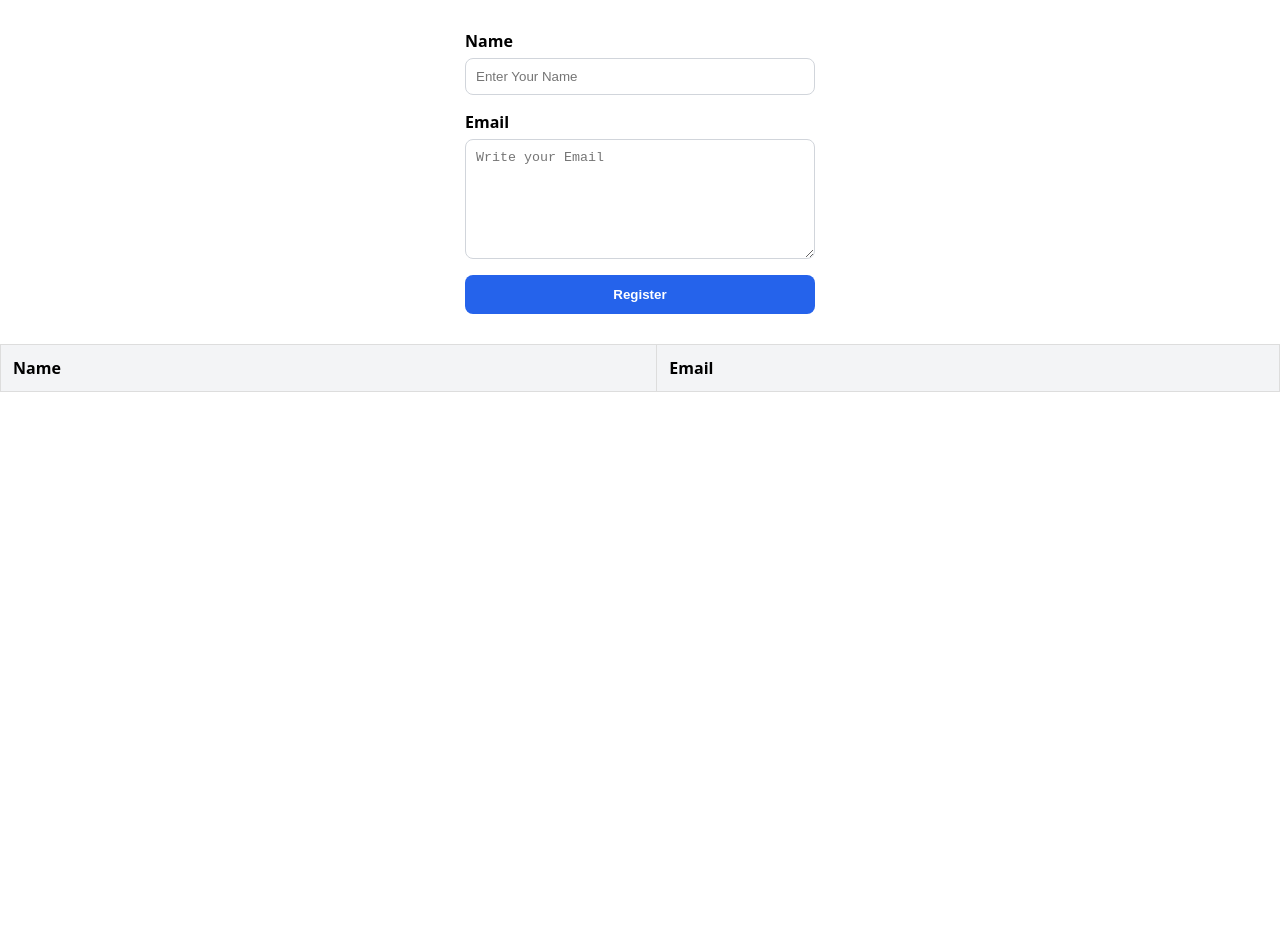
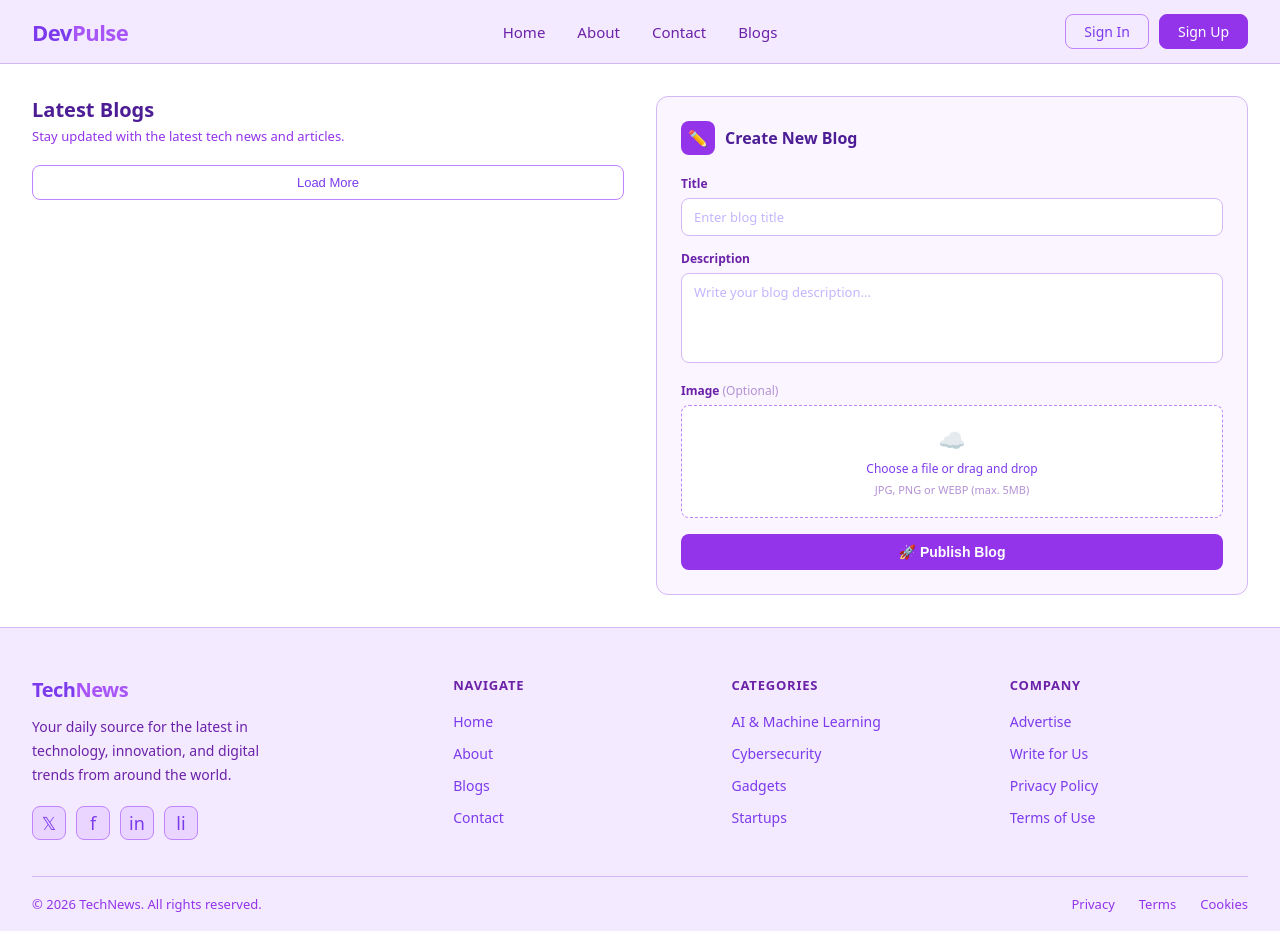
Before and after one commit to Gargera/DevPulse, an Angular app: page / in a window 1280 px wide. Before the commit the page ends 800 px from the top, so only its background shows below. Built offline with nearby package versions, Linux system fonts and the light colour scheme.

Commit message:
remove task day4

```diff
--- a/src/TestComponents/login/login.html
+++ /dev/null
@@ -1,28 +0,0 @@
-<table style="width: 100%; border-collapse: collapse; margin-top: 20px;">
-
-    <thead style="background-color: #f3f4f6;">
-        <tr>
-            <td style="padding: 12px; font-weight: bold; border: 1px solid #ddd;">
-                Name
-            </td>
-
-            <td style="padding: 12px; font-weight: bold; border: 1px solid #ddd;">
-                Email
-            </td>
-        </tr>
-    </thead>
-
-    @for(item of arr; track $index)
-    {
-        <tr>
-            <td style="padding: 12px; border: 1px solid #ddd;">
-                {{item.Name}}
-            </td>
-
-            <td style="padding: 12px; border: 1px solid #ddd;">
-                {{item.Email}}
-            </td>
-        </tr>
-    }
-
-</table>
--- a/src/TestComponents/register/register.html
+++ /dev/null
@@ -1,25 +0,0 @@
-<div style="width: 350px; margin: 30px auto; display: flex; flex-direction: column; gap: 16px;">
-
-  <div style="display: flex; flex-direction: column; gap: 6px;">
-
-    <label style="font-weight: 600;">
-      Name
-    </label>
-
-    <input type="text" placeholder="Enter Your Name" [(ngModel)]="Name" style="padding: 10px;border: 1px solid #d1d5db;border-radius: 8px;outline: none;"/>
-  </div>
-
-  <div style="display: flex; flex-direction: column; gap: 6px;">
-
-    <label style="font-weight: 600;">
-      Email
-    </label>
-
-    <textarea placeholder="Write your Email" [(ngModel)]="Email" style="padding: 10px;border: 1px solid #d1d5db;border-radius: 8px;min-height: 120px;resize: vertical;outline: none;"></textarea>
-  </div>
-
-  <button (click)="registerBtn()" style="padding: 12px; border: none;border-radius: 8px;background-color: #2563eb;color: white;font-weight: bold;cursor: pointer;">
-    Register
-  </button>
-
-</div>
--- a/src/TestComponents/register/register.ts
+++ /dev/null
@@ -1,24 +0,0 @@
-import { Component, EventEmitter, Output } from '@angular/core';
-import { FormsModule } from '@angular/forms';
-
-@Component({
-  selector: 'app-register',
-  imports: [FormsModule],
-  templateUrl: './register.html',
-  styleUrl: './register.css',
-})
-export class Register {
-  Name: string = "";
-  Email: string = "";
-
-  @Output() RegisterEvent = new EventEmitter();
-
-  registerBtn()
-  {
-    let obj: {Name: string, Email: string} = {Name: this.Name, Email: this.Email};
-
-    this.RegisterEvent.emit(obj);
-    this.Name = "";
-    this.Email = "";
-  }
-}
--- a/src/app/app.html
+++ b/src/app/app.html
@@ -1,6 +1,3 @@
-<!-- <app-nav></app-nav>
+<app-nav></app-nav>
 <app-home-layout></app-home-layout>
-<app-footer></app-footer> -->
-
-<app-register (RegisterEvent)="RegisterEventHandler($event)"></app-register>
-<app-login [arr] = "arr"></app-login>
+<app-footer></app-footer>
--- a/src/app/app.ts
+++ b/src/app/app.ts
@@ -2,22 +2,13 @@ import { Component, signal } from '@angular/core';
 import { Nav } from "../Components/nav/nav";
 import { Footer } from "../Components/footer/footer";
 import { HomeLayout } from "../Components/home-layout/home-layout";
-import { Register } from "../TestComponents/register/register";
-import { Login } from "../TestComponents/login/login";
 
 @Component({
   selector: 'app-root',
-  imports: [Nav, Footer, HomeLayout, Register, Login],
+  imports: [Nav, Footer, HomeLayout],
   templateUrl: './app.html',
   styleUrl: './app.css'
 })
 export class App {
   protected readonly title = signal('DevPulse');
-
-  arr: {Name: string, Email: string}[] = [];
-
-  RegisterEventHandler(obj: any)
-  {
-     this.arr.push(obj);
-  }
 }
```
Also changed, not shown: src/TestComponents/login/login.ts (deleted, +0 -13 lines), src/TestComponents/login/login.css (deleted), src/TestComponents/register/register.css (deleted), 2 other files (tests, documents, lock files or other folders).
